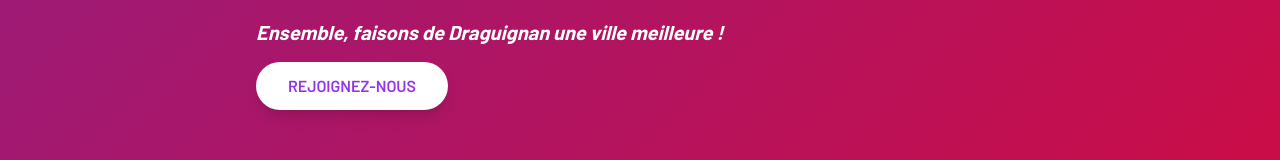
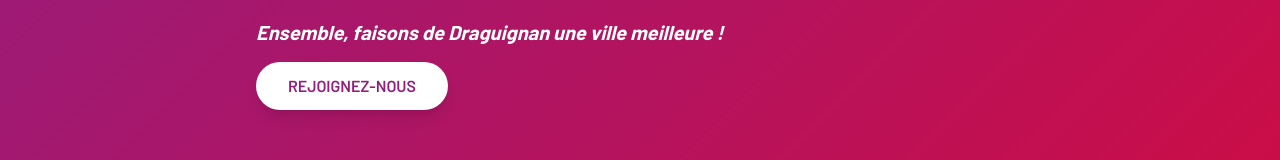
Before and after one commit to rtetley/website_draguignan, a website built with Vite: page index.html in a window 1280 px wide. Shown: the part 344-504 px from the top of the page. Built offline with nearby package versions, Linux system fonts and the light colour scheme.

Commit message:
fix: button text color

```diff
--- a/index.html
+++ b/index.html
@@ -37,7 +37,7 @@
                     des écologistes
                 </h1>
                 <p class="text-xl mb-4 font-bold italic">Ensemble, faisons de Draguignan une ville meilleure !</p>
-                <a href="#contact" class="inline-block bg-white text-purple-600 font-semibold px-8 py-3 rounded-full hover:bg-gray-100 transition shadow-lg uppercase">
+                <a href="#contact" class="inline-block bg-white font-semibold px-8 py-3 rounded-full hover:bg-gray-100 transition shadow-lg uppercase" style="color: var(--color-unies-magenta);">
                     Rejoignez-nous
                 </a>
             </div>
```
